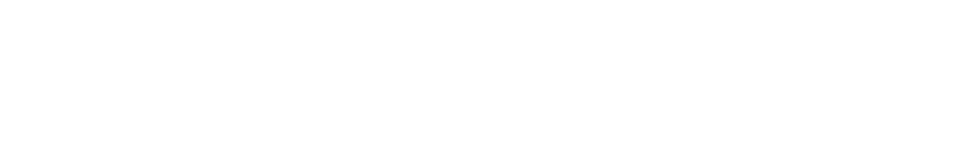
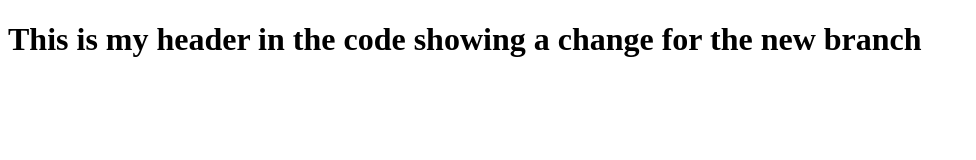
Before and after one commit to cpazoszarain7/codingdemo, a plain HTML site: page index.html in a window 1280 px wide. Shown: the whole page, without its empty margins (0-976 px from the left). Drawn offline with Linux system fonts and the light colour scheme.

Commit message:
Addeded a header

```diff
--- a/index.html
+++ b/index.html
@@ -7,6 +7,6 @@
         <title>This is my Document</title>
     </head>
     <body>
-
+        <h1>This is my header in the code showing a change for the new branch</h1>
     </body>
 </html>
```
